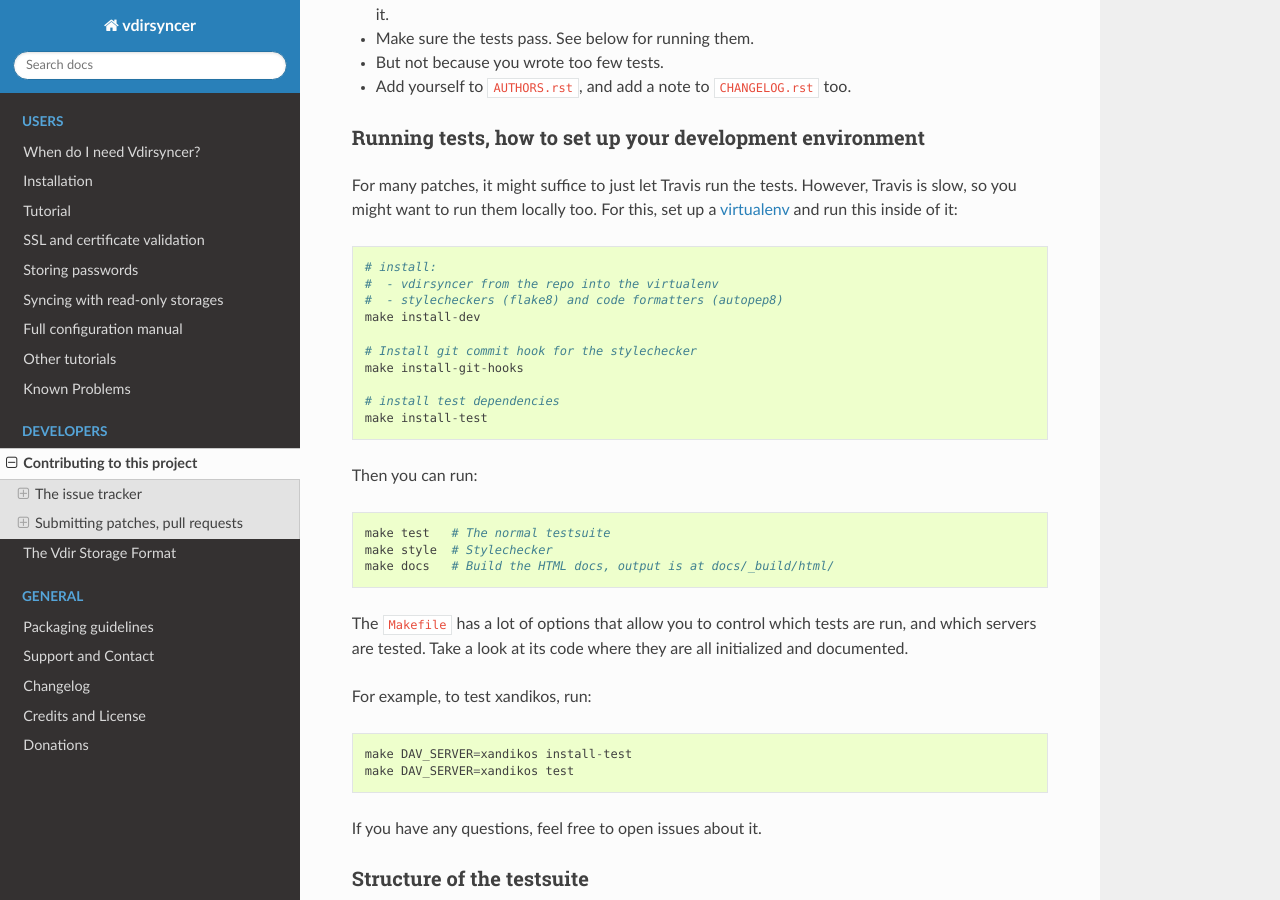
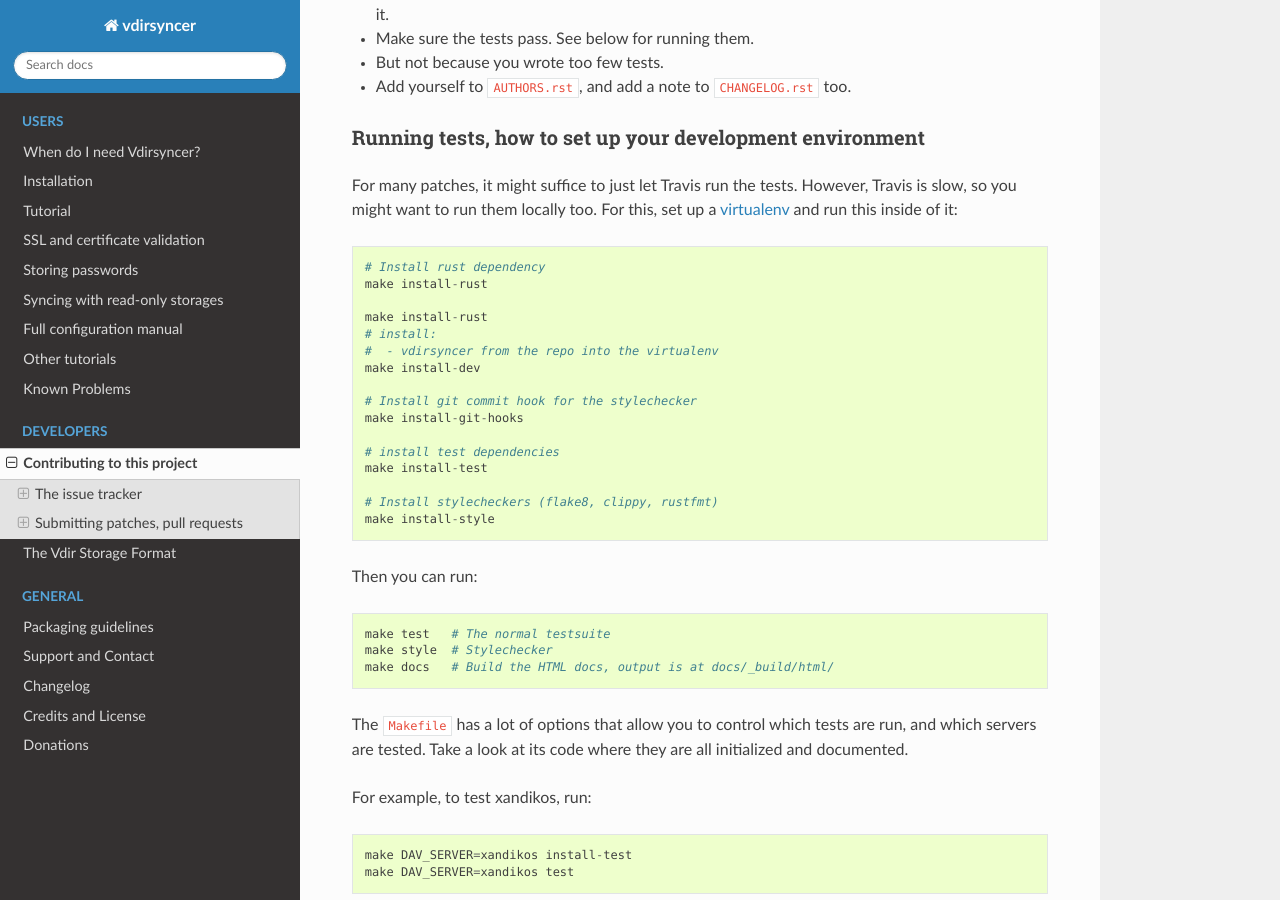
Before and after one commit to pimutils/vdirsyncer, a Sphinx documentation site: the page built from docs/contributing.rst, in a window 1280 px wide and 900 px high, scrolled down 1215 px. Built offline with Sphinx 7.4.7 and the Read the Docs theme 2.0.0, drawn with Linux system fonts in a browser that asks for light colours; the version number could not be read and is left out.

Commit message:
fix contribution guidelines, update rust

```diff
--- a/docs/contributing.rst
+++ b/docs/contributing.rst
@@ -79,9 +79,12 @@ For many patches, it might suffice to just let Travis run the tests. However,
 Travis is slow, so you might want to run them locally too. For this, set up a
 virtualenv_ and run this inside of it::
 
+    # Install rust dependency
+    make install-rust
+
+    make install-rust
     # install:
     #  - vdirsyncer from the repo into the virtualenv
-    #  - stylecheckers (flake8) and code formatters (autopep8)
     make install-dev
 
     # Install git commit hook for the stylechecker
@@ -89,6 +92,9 @@ virtualenv_ and run this inside of it::
 
     # install test dependencies
     make install-test
+
+    # Install stylecheckers (flake8, clippy, rustfmt)
+    make install-style
 
 Then you can run::
 
```
Also changed, not shown: 1 other file.
